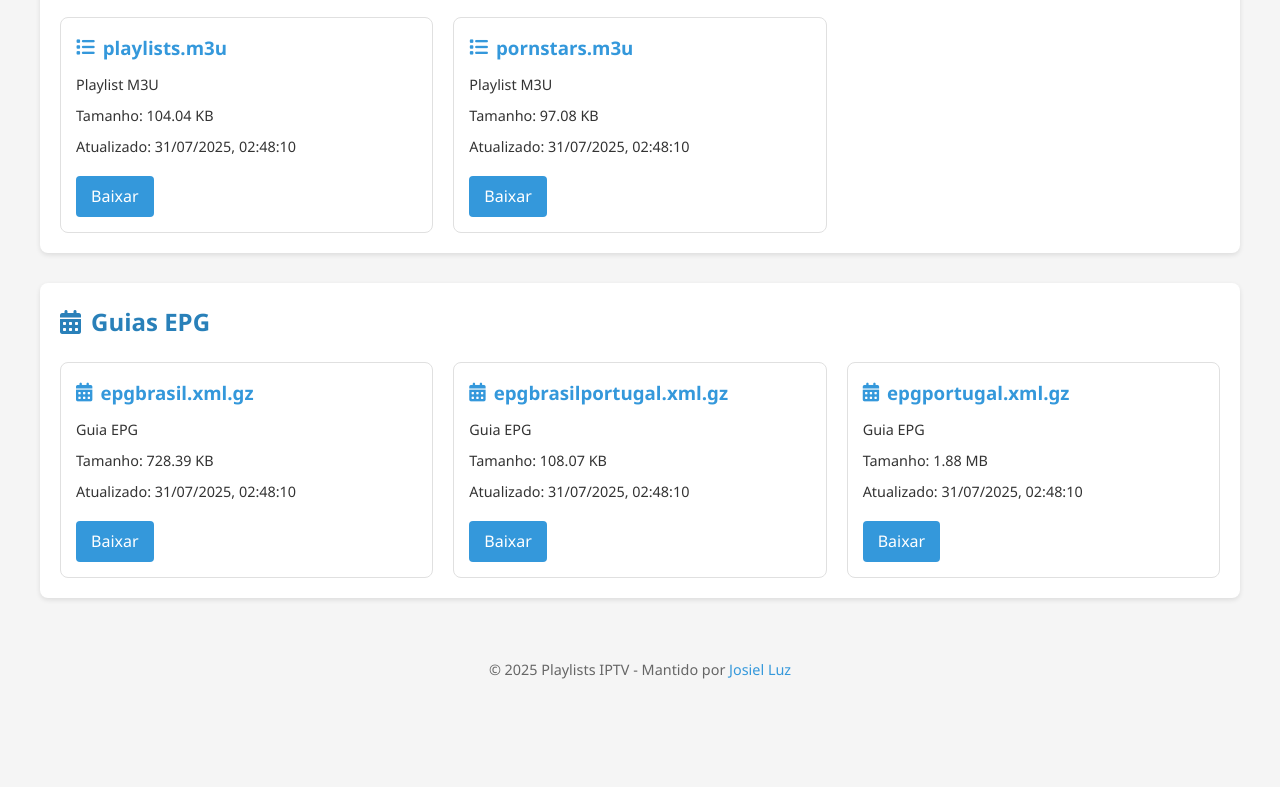
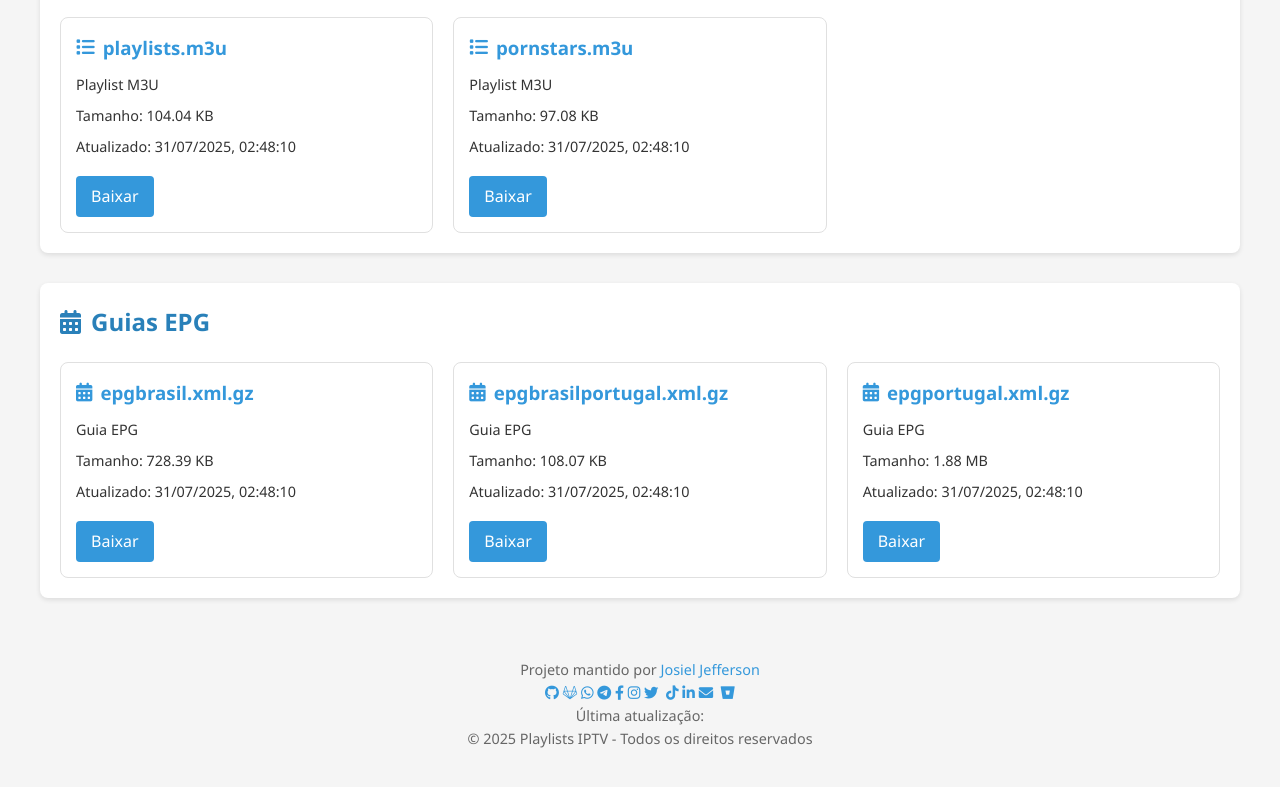
Before and after one commit to josieljluz/josieljluz.github.io., a plain HTML site: page index.html in a window 1280 px wide. Shown: the part 813-1600 px from the top of the page. Before the commit the page ends 1534 px from the top, so only its background shows below. Drawn offline with Linux system fonts and the light colour scheme.

Commit message:
Update index.html

```diff
--- a/index.html
+++ b/index.html
@@ -206,8 +206,58 @@
         </section>
     </main>
 
-    <footer>
-        <p>© <span id="current-year"></span> Playlists IPTV - Mantido por <a href="https://gitlab.com/josielluz" target="_blank" rel="noopener noreferrer">Josiel Luz</a></p>
+    <!-- Rodapé semântico melhorado -->
+    <footer role="contentinfo">
+        <div class="container">
+            <p>Projeto mantido por <a href="https://github.com/josieljluz" target="_blank" rel="noopener noreferrer">Josiel Jefferson</a></p>
+
+            <!-- Links sociais acessíveis -->
+            <div class="social-links" aria-label="Redes sociais">
+                <a href="https://github.com/josieljluz" target="_blank" rel="noopener noreferrer" class="social-link" aria-label="GitHub (abre em nova janela)">
+                    <i class="fab fa-github" aria-hidden="true"></i>
+                </a>
+                <a href="https://gitlab.com/josieljluz" target="_blank" rel="noopener noreferrer" class="social-link" aria-label="GitLab (abre em nova janela)">
+                    <i class="fab fa-gitlab" aria-hidden="true"></i>
+                </a>
+                <a href="https://wa.me/+5589981073340" target="_blank" rel="noopener noreferrer" class="social-link" aria-label="WhatsApp (abre em nova janela)">
+                    <i class="fab fa-whatsapp" aria-hidden="true"></i>
+                </a>
+                <a href="https://t.me/ElectronSpeedX" target="_blank" rel="noopener noreferrer" class="social-link" aria-label="Telegram (abre em nova janela)">
+                    <i class="fab fa-telegram" aria-hidden="true"></i>
+                </a>
+                <a href="https://facebook.com/josieljeff" target="_blank" rel="noopener noreferrer" class="social-link" aria-label="Facebook (abre em nova janela)">
+                    <i class="fab fa-facebook-f" aria-hidden="true"></i>
+                </a>
+                <a href="https://instagram.com/josieljeff" target="_blank" rel="noopener noreferrer" class="social-link" aria-label="Instagram (abre em nova janela)">
+                    <i class="fab fa-instagram" aria-hidden="true"></i>
+                </a>
+                <a href="https://twitter.com/josieljeff" target="_blank" rel="noopener noreferrer" class="social-link" aria-label="Twitter (abre em nova janela)">
+                    <i class="fab fa-twitter" aria-hidden="true"></i>
+                </a>
+                <a href="https://www.threads.net/@josieljeff" target="_blank" rel="noopener noreferrer" class="social-link" aria-label="Threads (abre em nova janela)">
+                    <i class="fab fa-threads" aria-hidden="true"></i>
+                </a>
+                <a href="https://tiktok.com/@josieljeff" target="_blank" rel="noopener noreferrer" class="social-link" aria-label="TikTok (abre em nova janela)">
+                    <i class="fab fa-tiktok" aria-hidden="true"></i>
+                </a>
+                <a href="https://linkedin.com/in/josieljeff" target="_blank" rel="noopener noreferrer" class="social-link" aria-label="LinkedIn (abre em nova janela)">
+                    <i class="fab fa-linkedin-in" aria-hidden="true"></i>
+                </a>
+                <a href="mailto:josiel@example.com" class="social-link" aria-label="Enviar e-mail">
+                    <i class="fas fa-envelope" aria-hidden="true"></i>
+                </a>
+                <a href="https://x.com/josieljeff" target="_blank" rel="noopener noreferrer" class="social-link" aria-label="X (Twitter) (abre em nova janela)">
+                    <i class="fab fa-x-twitter" aria-hidden="true"></i>
+                </a>
+                <a href="https://bitbucket.org/josieljluz" target="_blank" rel="noopener noreferrer" class="social-link" aria-label="Bitbucket (abre em nova janela)">
+                    <i class="fab fa-bitbucket" aria-hidden="true"></i>
+                </a>
+            </div>
+
+            <!-- Informação de build com data dinâmica -->
+            <p class="build-info">Última atualização: <time id="build-date" datetime=""></time></p>
+            <p>© <span id="current-year"></span> Playlists IPTV - Todos os direitos reservados</p>
+        </div>
     </footer>
 
     <script>
```
